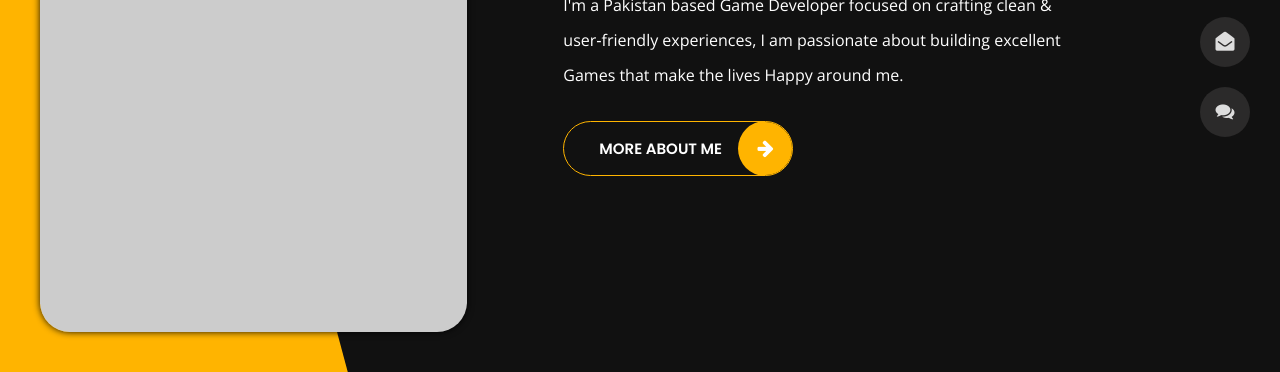
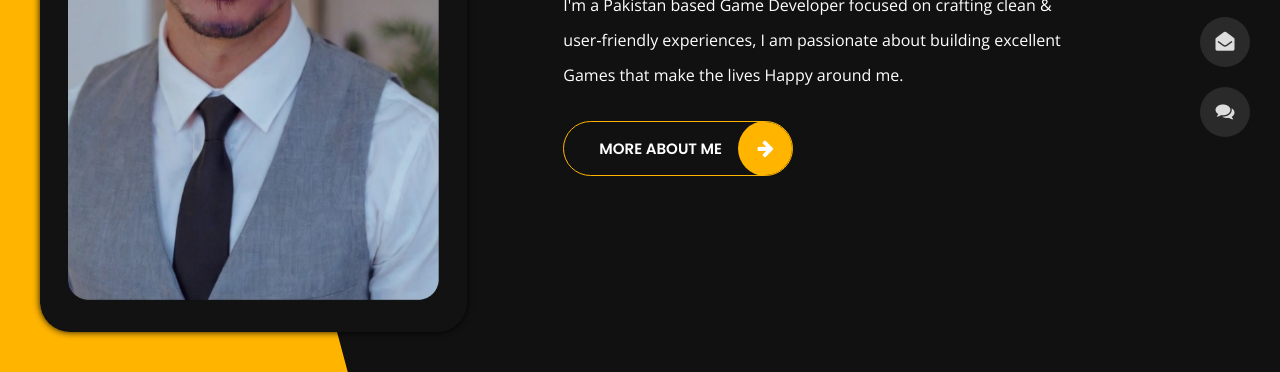
Before and after one commit to Hashim2/Personal-portfolio, a plain HTML site: page index.html in a window 1280 px wide. Shown: the part 428-800 px from the top of the page. Drawn offline with nearby package versions, Linux system fonts and the light colour scheme; placeholder pictures from the web are drawn by us.

Commit message:
Update style.css

```diff
--- a/css/style.css
+++ b/css/style.css
@@ -536,7 +536,7 @@ body.light hr.separator {
 }
 
 .home .bg {
-  background-image: url(http://via.placeholder.com/610x1020);
+  background-image: url(/img/projects/Profile.jpg);
   background-size: cover;
   background-repeat: no-repeat;
   background-position: top;
```
